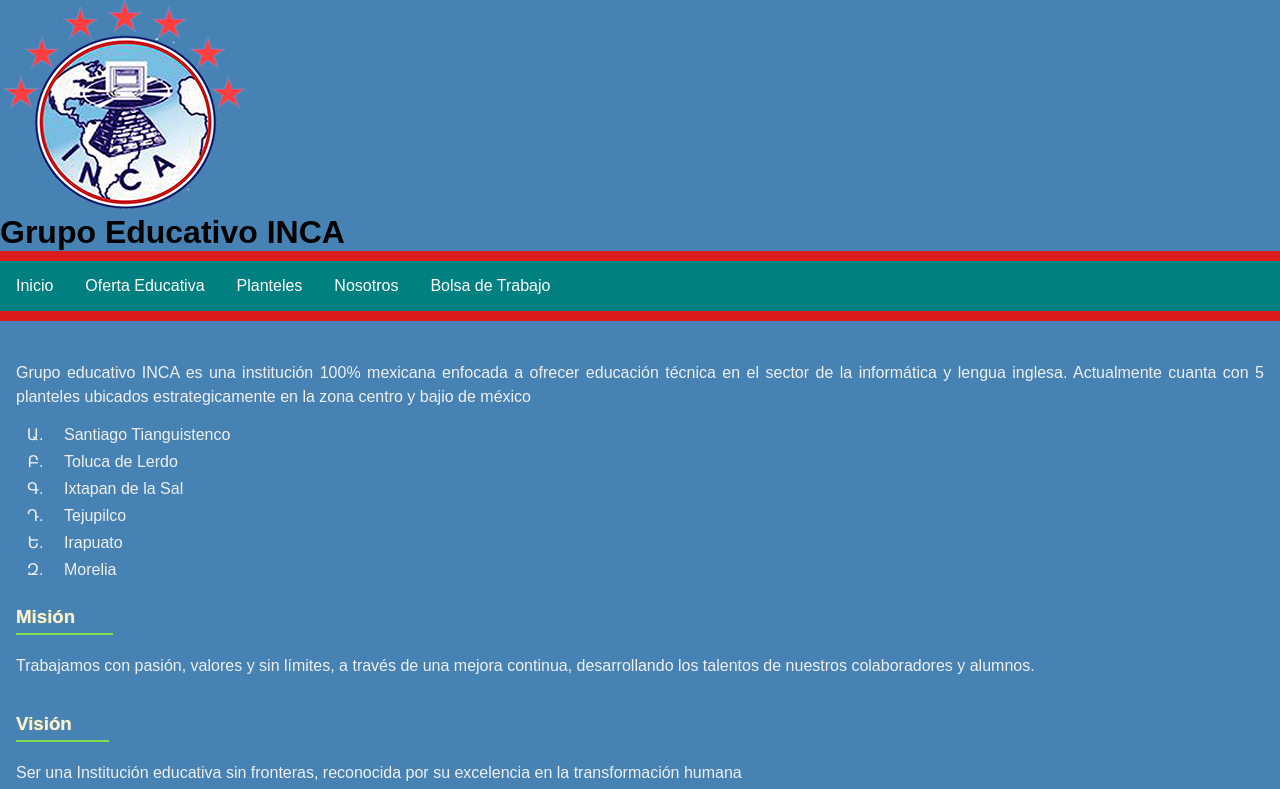
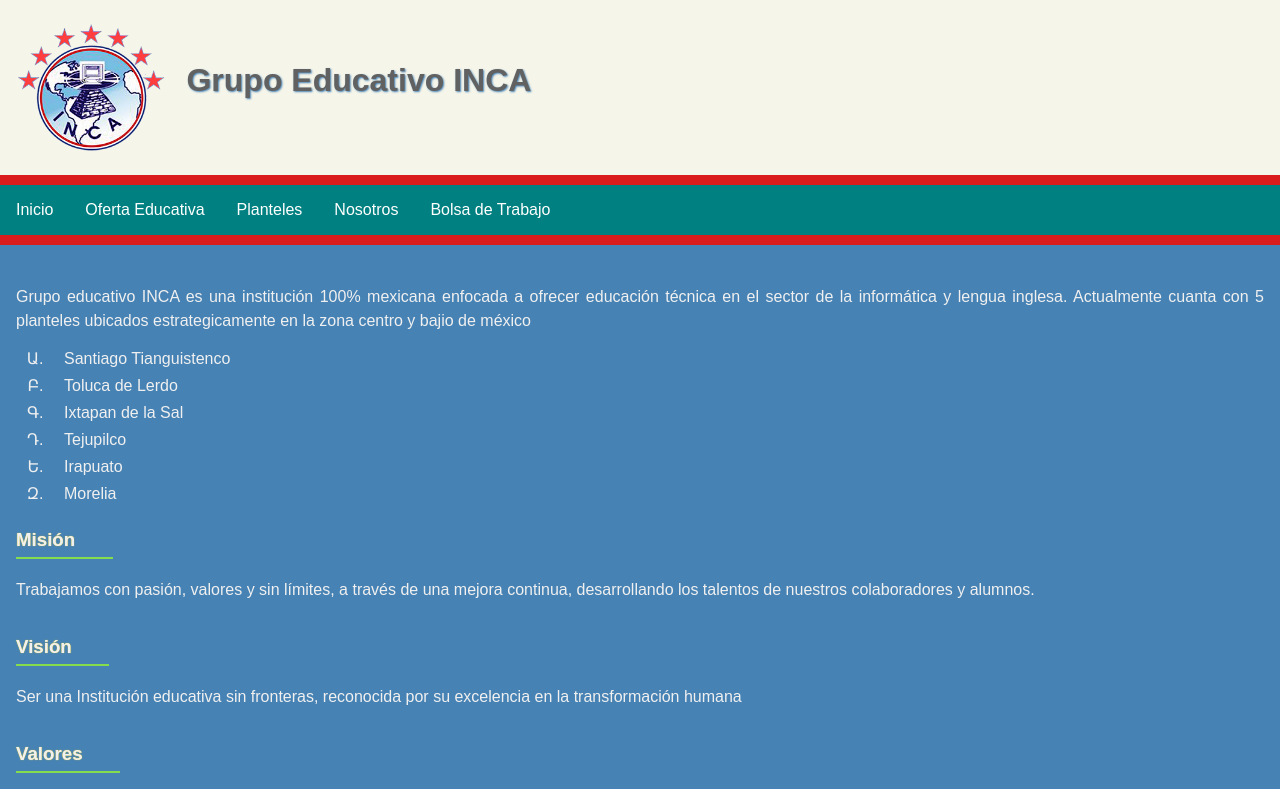
Before and after one commit to phpconestilo/inca, a plain HTML site: page index.html in a window 1280 px wide. Shown: the top 789 px of the page. Drawn offline with Linux system fonts and the light colour scheme.

Commit message:
HotFix logotipo página principal

```diff
--- a/index.html
+++ b/index.html
@@ -7,7 +7,7 @@
 </head>
 <body>
 	<main>
-		<head>
+		<header id="header">
 			<img src="img/logo.png">
 			<h1>Grupo Educativo INCA</h1>
 		</header>
--- a/style-index.css
+++ b/style-index.css
@@ -13,13 +13,20 @@
 }
 #header {
     background-color: rgb(245, 245, 234);
-
     padding: 1.5em 1em;
 }
+#header img {
+    display: inline-block;
+    width: 150px;
+    vertical-align: middle;
+    margin-right: 1em;
+}
 #header h1 {
+    display: inline-block;
     color: rgb(97, 97, 97);
     text-shadow: 1px 1px 2px steelblue;
 }
+
 #navigator {
     background-color: teal;
     /*padding: 1.5em 1em;*/
```
